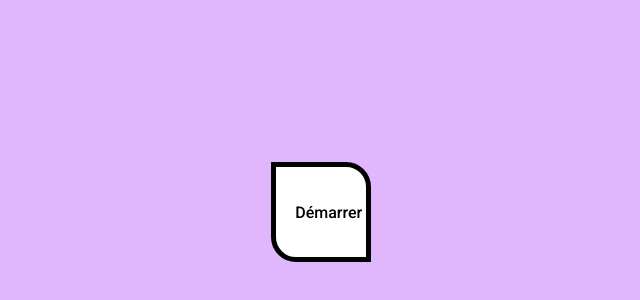
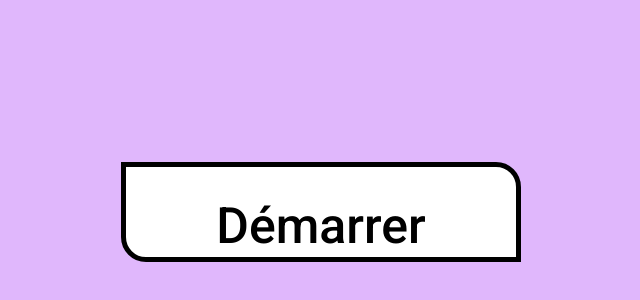
Before and after one commit to Zelie-C/tp_projet_commun_jeu, a React (Vite) app: page /home in a window 1280 px wide. Shown: the part 188-488 px from the top of the page, without its empty margins (319-959 px from the left). Built offline with nearby package versions, Linux system fonts and the light colour scheme.

Commit message:
changement nom classe bouton

```diff
--- a/src/components/Compteur.tsx
+++ b/src/components/Compteur.tsx
@@ -25,7 +25,7 @@ const Compteur = (props:{
 
     return (
         <div>
-            <button onClick={handleClick} className={props.startOn ? "button_start" : "button_update"}>{props.startOn ? 'Stop' : 'Démarrer'}</button>
+            <button onClick={handleClick} className="button_start">{props.startOn ? 'Stop' : 'Démarrer'}</button>
         </div>
     );
 };
```
